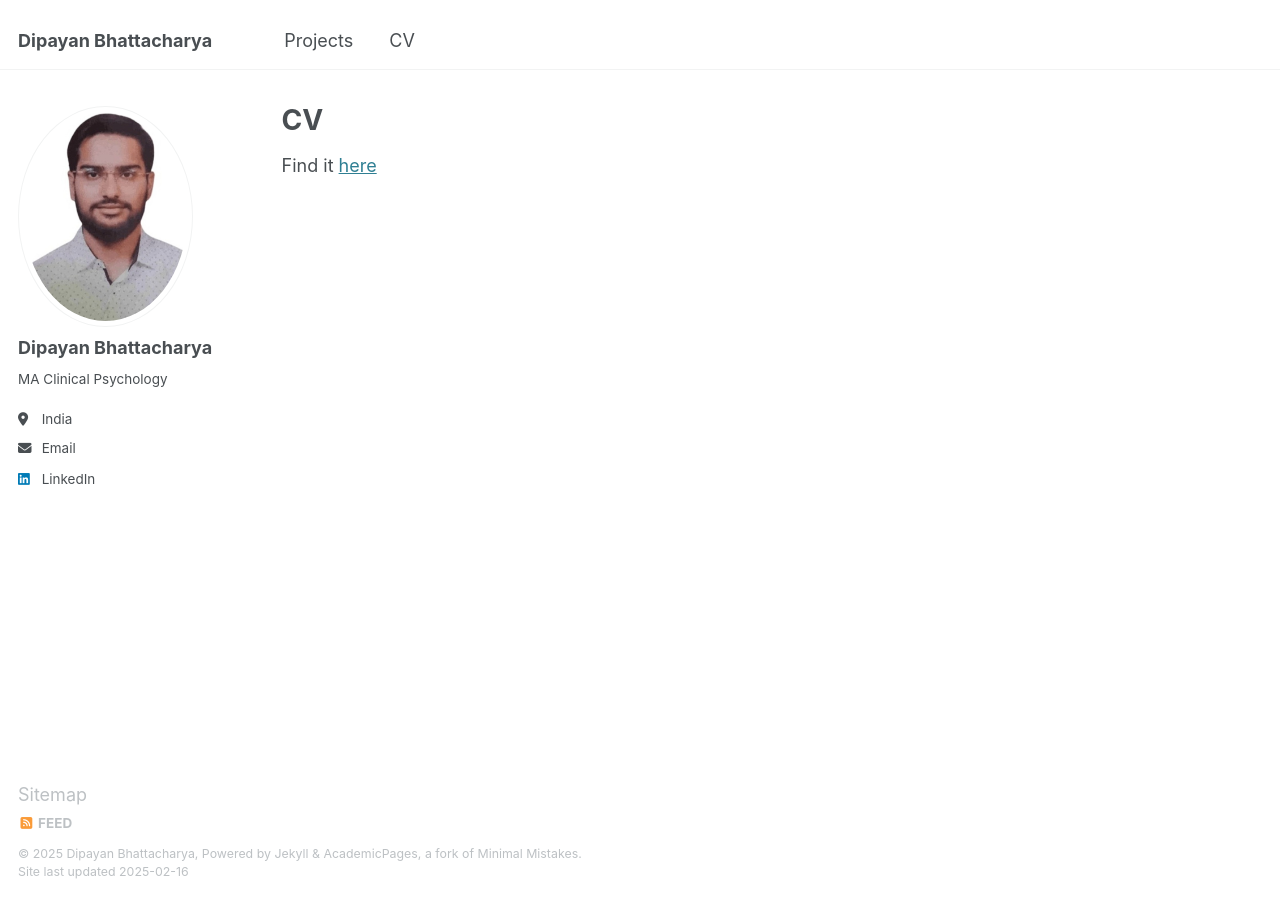
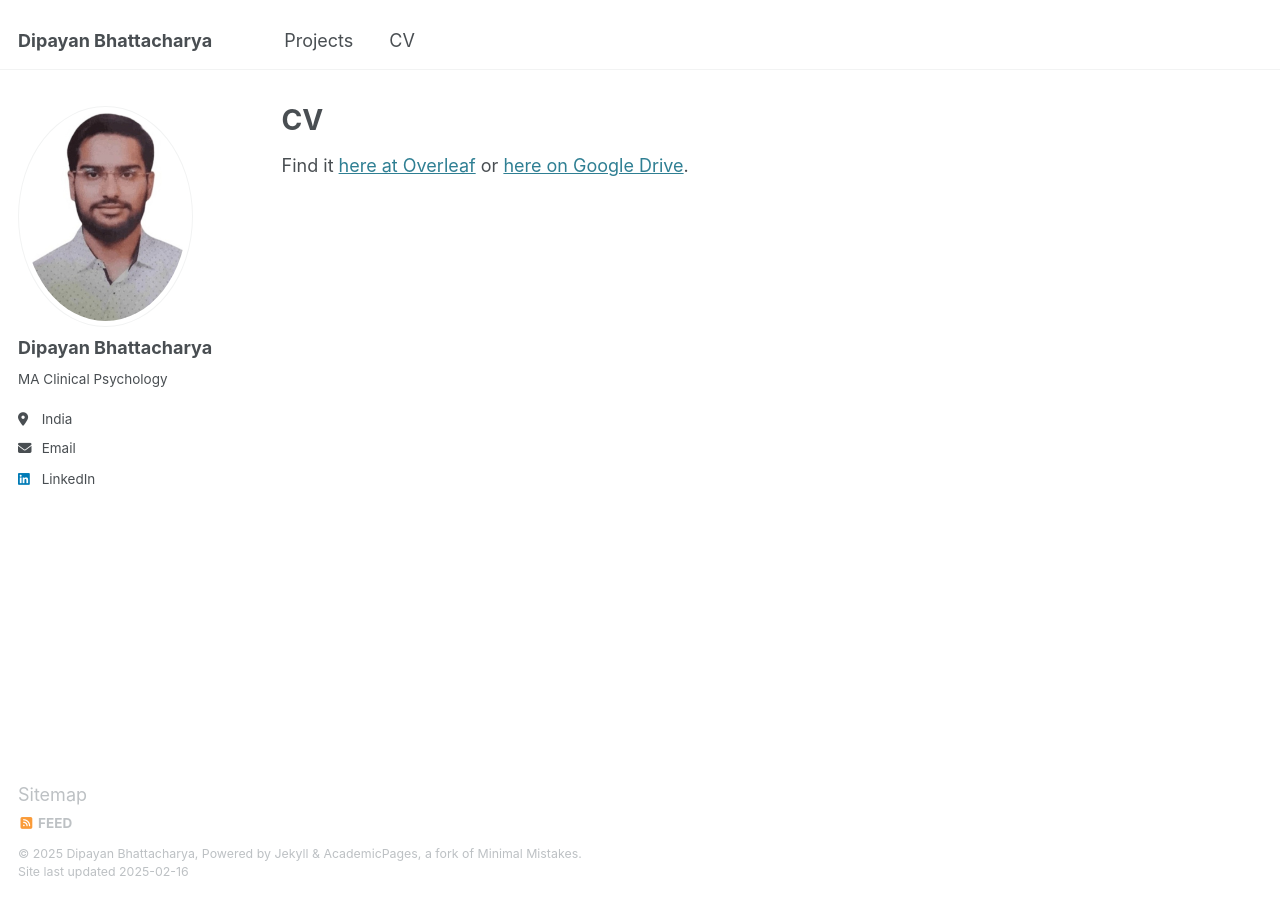
Before and after one commit to Dipayanbhattachary2000/Dipayanbhattachary2000.github.io, a Jekyll site: the page built from _pages/cv.md, in a window 1280 px wide. Built offline with Jekyll 4.4.1, drawn with Linux system fonts in a browser that asks for light colours.

Commit message:
Update cv.md

```diff
--- a/_pages/cv.md
+++ b/_pages/cv.md
@@ -9,4 +9,4 @@ redirect_from:
 
 {% include base_path %}
 
-Find it [here](https://www.overleaf.com/read/kkmkmqvyffnh#b3d198)
+Find it [here at Overleaf](https://www.overleaf.com/read/kkmkmqvyffnh#b3d198) or [here on Google Drive](https://drive.google.com/file/d/1gSuksu8xYCEoxRwkKpVX7FIInuRp6bUu/view?usp=drive_link).
```
